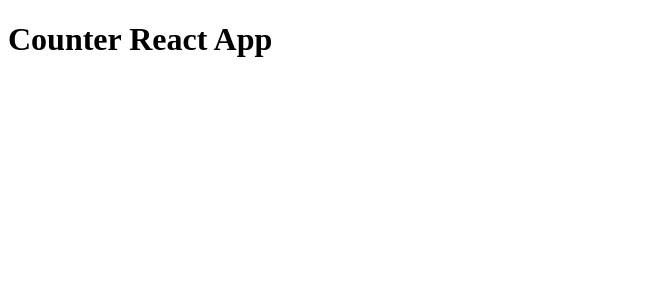
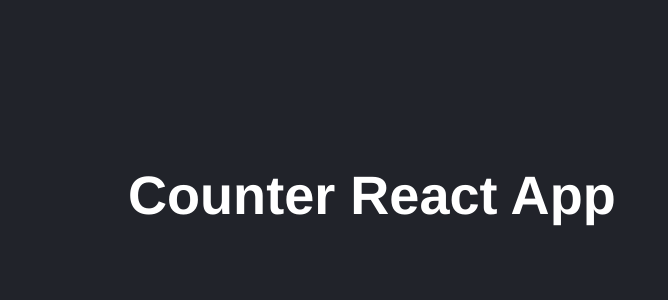
Before and after one commit to Alejoboga20/counter-app, a React (Create React App) app: page / in a window 1280 px wide. Shown: the top 300 px of the page, without its empty margins (0-668 px from the left). Built offline with nearby package versions, Linux system fonts and the light colour scheme.

Commit message:
Adding index style

```diff
--- a/src/index.js
+++ b/src/index.js
@@ -1,6 +1,7 @@
 import React from 'react';
 import ReactDOM from 'react-dom';
 import App from './components/App';
+import './styles/index.css';
 
 const Index = () => {
   return <App />;
--- /dev/null
+++ b/src/styles/index.css
@@ -0,0 +1,7 @@
+html, body {
+  color: White;
+  background-color: #21232a;
+  font-family: "Helvetica Neue", Arial, Helvetica, sans-serif;
+  font-size: 1.3rem;
+  padding: 60px;
+}
```
